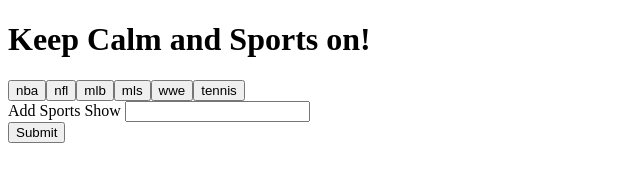
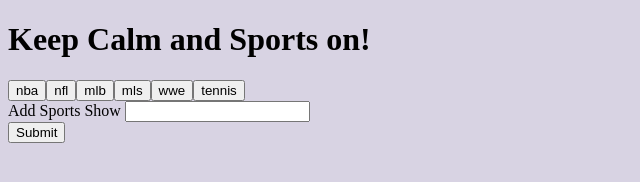
Before and after one commit to baviles/GIPHY-dynamic-web-page, a plain HTML site: page index.html in a window 1280 px wide. Shown: the whole page, without its empty margins (0-640 px from the left). Drawn offline with nearby package versions, Linux system fonts and the light colour scheme; a web font is replaced by a local one.

Commit message:
adding color font to index.html

```diff
--- a/assets/css/giphy.css
+++ b/assets/css/giphy.css
@@ -0,0 +1,3 @@
+body{
+   background-color: #D8D3E3;
+}
--- a/index.html
+++ b/index.html
@@ -7,6 +7,7 @@
     <link href="https://fonts.googleapis.com/css?family=Margarine" rel="stylesheet">
     <!-- <link rel="stylesheet" href="../Dynamic-Web/assets/css/style.css"> -->
     <script src="https://code.jquery.com/jquery-3.2.1.min.js"></script>
+    <link rel="stylesheet" href="../GIPHY-dynamic-web-page/assets/css/giphy.css">
 
 
     <title>Sports On</title>
```
